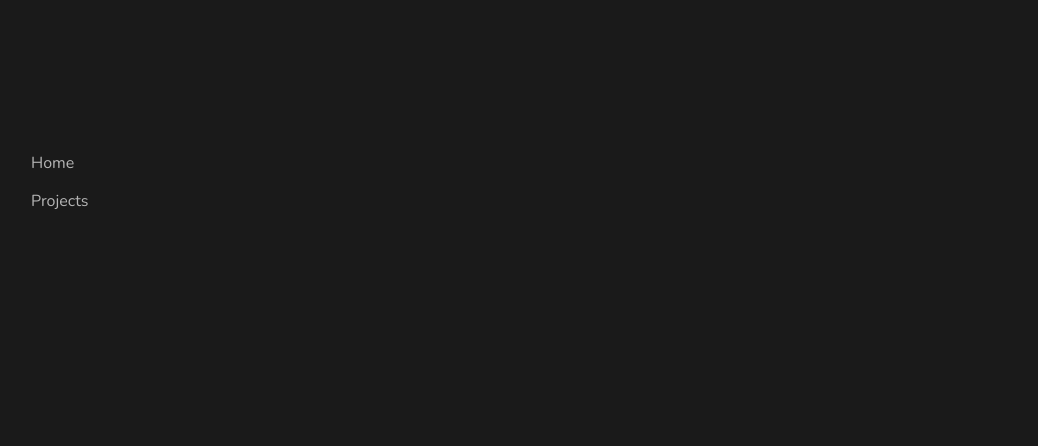
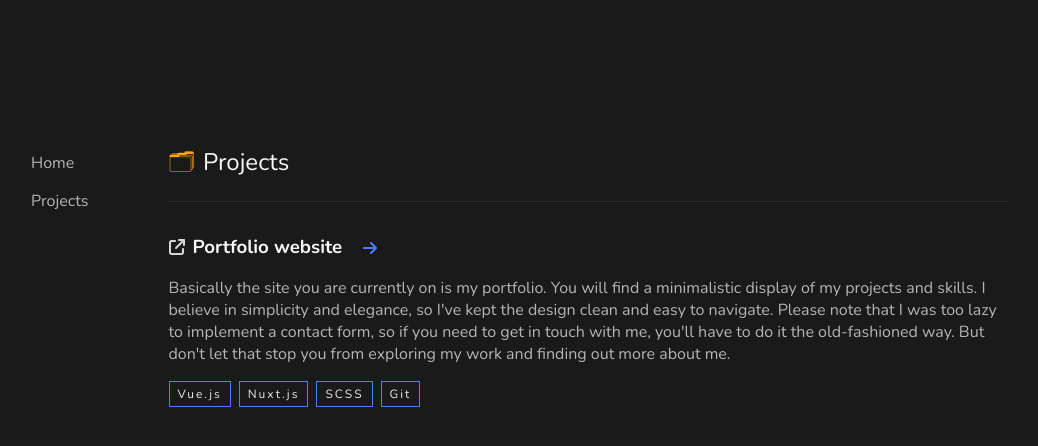
Before and after one commit to Nv7z2/Portfolio_old, a Nuxt app: page /projects in a window 1280 px wide. Before the commit this address had no page. Shown: the top 446 px of the page, without its empty margins (129-1167 px from the left). Built offline with nearby package versions, Linux system fonts and the light colour scheme.

Commit message:
feat: add projects page

```diff
--- /dev/null
+++ b/pages/projects.vue
@@ -0,0 +1,36 @@
+<template>
+  <main class="page page-projects">
+    <Section-Heading prefix="🗂" :margin="1">Projects</Section-Heading>
+    <Page-Section :divider="{ type: 'top' }">
+      <Project
+        v-for="project in projectsList"
+        :key="project.title"
+        :title="project.title"
+        :description="project.description"
+        :link="project.link"
+        :tags="project.tags"
+      />
+    </Page-Section>
+  </main>
+</template>
+
+<script setup lang="ts">
+import PageSection from '@/components/PageSection.vue';
+import type { ProjectType } from '@/components/Portfolio/Project.vue';
+import Project from '@/components/Portfolio/Project.vue';
+import SectionHeading from '@/components/SectionHeading.vue';
+
+// In future this list will be fetched from an API. I promise.
+// TODO: Fetch projects list from API.
+const projectsList: ProjectType[] = [
+  {
+    title: 'Portfolio website',
+    description:
+      "Basically the site you are currently on is my portfolio. You will find a minimalistic display of my projects and skills. I believe in simplicity and elegance, so I've kept the design clean and easy to navigate. Please note that I was too lazy to implement a contact form, so if you need to get in touch with me, you'll have to do it the old-fashioned way. But don't let that stop you from exploring my work and finding out more about me.",
+    link: '/',
+    tags: ['Vue.js', 'Nuxt.js', 'SCSS', 'Git'],
+  }
+];
+</script>
+
+<style scoped></style>
```
